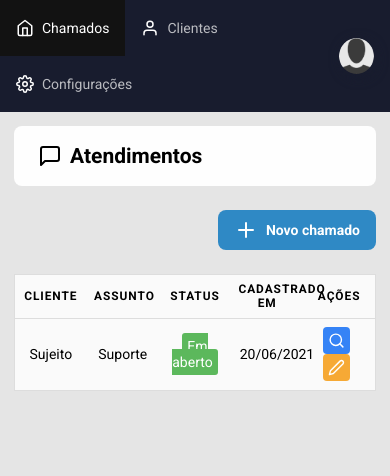
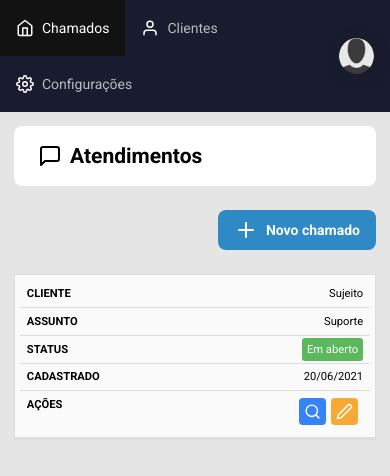
Before and after one commit to MarcosVel/chamados, a React (Create React App) app: page /dashboard in a window 390 px wide. Shown: the top 476 px of the page. Built offline with nearby package versions, Linux system fonts and the light colour scheme; no server answers; sample sign-in values are in the browser's storage.

Commit message:
mobile table

```diff
--- a/src/pages/Dashboard/styles.css
+++ b/src/pages/Dashboard/styles.css
@@ -85,3 +85,48 @@
   border-radius: 3px;
   color: #fff;
 }
+
+@media (max-width: 768px) {
+  table {
+    border: 0;
+  }
+
+  table caption {
+    font-size: 1.3em;
+  }
+
+  table thead {
+    border: none;
+    clip: rect(0 0 0 0);
+    height: 1px;
+    margin: -1px;
+    overflow: hidden;
+    padding: 0;
+    position: absolute;
+    width: 1px;
+  }
+
+  table tr {
+    border-bottom: 3px solid #ddd;
+    display: block;
+    margin-bottom: .65em;
+  }
+
+  table td {
+    border-bottom: 1px solid #ddd;
+    display: block;
+    font-size: .8em;
+    text-align: right;
+  }
+
+  table td:before {
+    content: attr(data-label);
+    float: left;
+    font-weight: bold;
+    text-transform: uppercase;
+  }
+
+  table td:last-child {
+    border-bottom: 0;
+  }
+}
```
